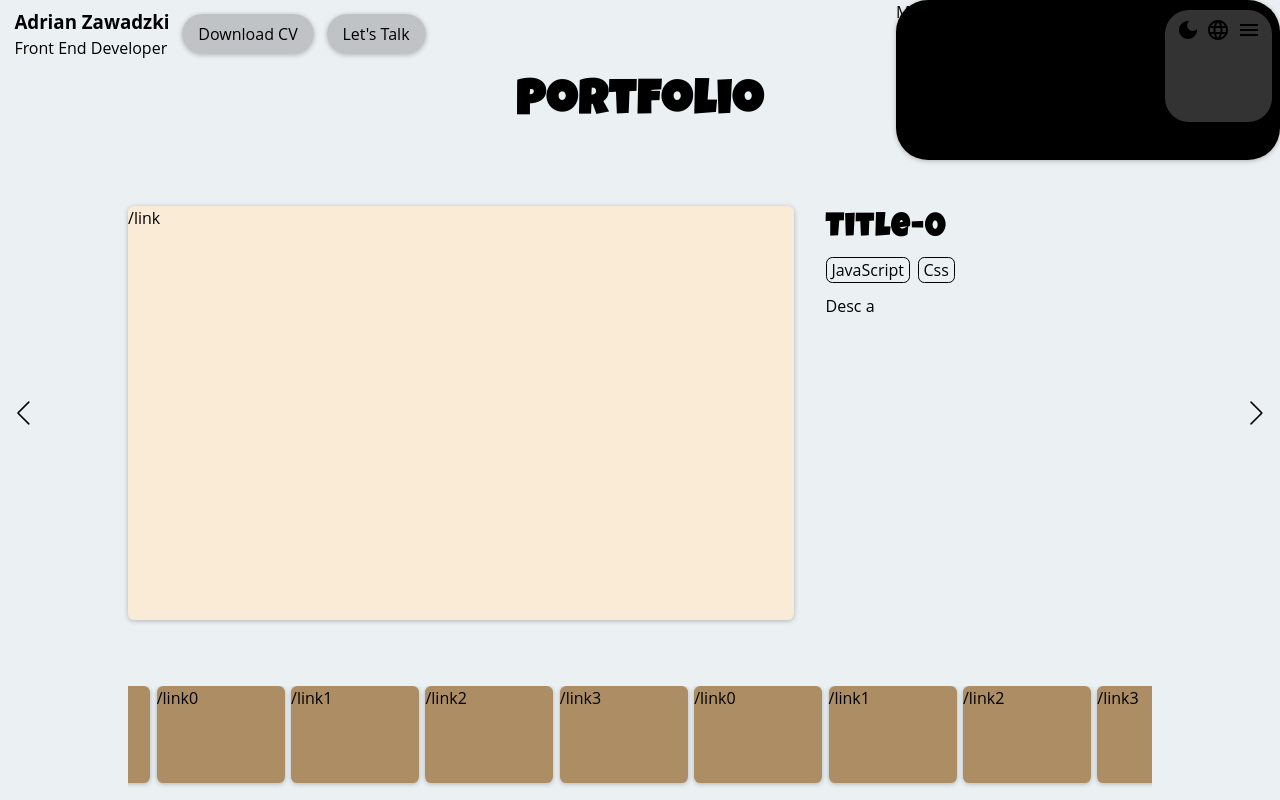
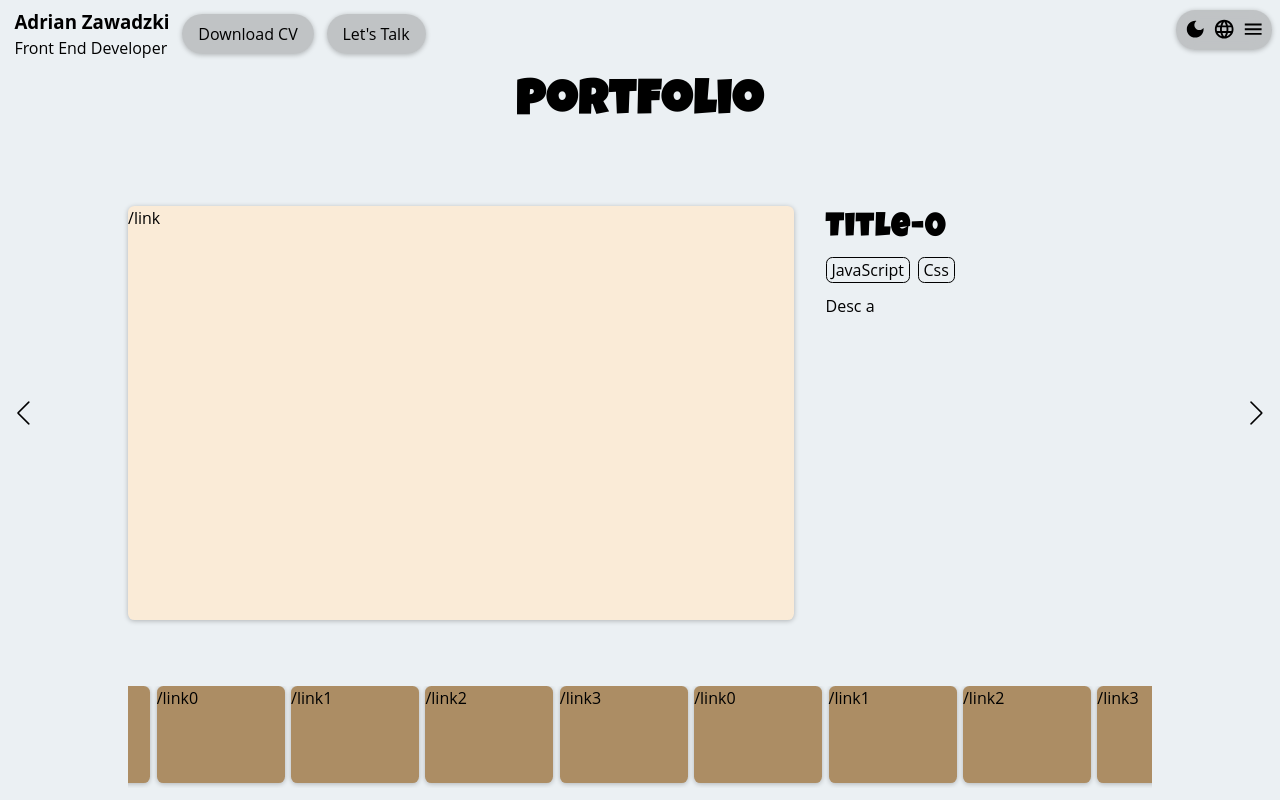
Before and after one commit to Adek236/Portfolio-website, a React (Create React App) app: page / in a window 1280 px wide. Shown: the top 800 px of the page. Built offline with nearby package versions, Linux system fonts and the light colour scheme.

Commit message:
Navigation animation added.

```diff
--- a/src/App.js
+++ b/src/App.js
@@ -1,6 +1,6 @@
 import { useState } from "react";
 import data from "../src/database/database";
-import { useCycle } from "framer-motion";
+// import { useCycle } from "framer-motion";
 
 //components
 import Layout from "./components/Layout/Layout";
@@ -10,7 +10,7 @@ import Main from "./components/Main/Main";
 import Footer from "./components/Footer/Footer";
 import Button from "./components/Button/Button";
 import Logo from "./components/Logo/Logo";
-import Modal from "./components/Modal/Modal"
+// import Modal from "./components/Modal/Modal"
 
 //pages
 import About from "./pages/About/About";
@@ -18,26 +18,18 @@ import Skills from "./pages/Skills/Skills";
 import Projects from "./pages/Projects/Projects";
 import Contact from "./pages/Contact/Contact";
 
-//assets
-import ChatIcon from "@mui/icons-material/Chat";
-import FileDownloadIcon from "@mui/icons-material/FileDownload";
-
 function App() {
-  const [isModalOpen, toggleModal] = useCycle(false,true);
+  // const [isModalOpen, toggleModal] = useCycle(false,true);
   // eslint-disable-next-line
   const [lang, setLang] = useState("en");
   return (
     <Layout>
-      <Modal isModalOpen={isModalOpen}/>
+      {/* <Modal isModalOpen={isModalOpen}/> */}
       <Header>
         <Logo data={data[lang].logo} />
-        <Button data={data[lang].buttons[0]}>
-          <FileDownloadIcon />
-        </Button>
-        <Button data={data[lang].buttons[1]}>
-          <ChatIcon />
-        </Button>
-        <Navigation toggleModal={toggleModal}/>
+        <Button data={data[lang].buttons[0]} />
+        <Button data={data[lang].buttons[1]} />
+        <Navigation/>
       </Header>
       <Main>
         <Projects data={data[lang].projects}/>
--- a/src/components/Button/Button.js
+++ b/src/components/Button/Button.js
@@ -2,8 +2,8 @@ import React from "react";
 import "./Button.css";
 import { motion } from "framer-motion";
 
-const Button = ({ data, children, }) => {
-  const {shortTitle, longTitle, link} = data;
+const Button = ({ data }) => {
+  const {shortTitle, longTitle, link, icon} = data;
   return (
     <motion.div
       whileHover={{ scale: 1.1 }}
@@ -13,7 +13,7 @@ const Button = ({ data, children, }) => {
 
       <div className="button__short-title">
         {shortTitle ? shortTitle : ""}
-        {children}
+        {data.icon}
       </div>
       <div className="button__long-title">{longTitle}</div>
       <a
--- a/src/components/Header/Header.css
+++ b/src/components/Header/Header.css
@@ -17,7 +17,7 @@
 }
 @media (min-width: 615px) {
   .header > * svg {
-    font-size: 1.5rem;
+    font-size: 1.4rem;
   }
 }
 .header > div {
--- a/src/components/Header/Header.scss
+++ b/src/components/Header/Header.scss
@@ -4,9 +4,7 @@
   display: flex;
   align-items: center;
   padding: 0.5rem;
-  // position: sticky;
   top: 0;
-  // height: 3.5rem;
   width: 100%;
   z-index: 102;
   font-size: 0.75rem;
@@ -16,7 +14,7 @@
   > * svg {
     font-size: 1.2rem;
     @media (min-width: $newsBreakPointSmall) {
-        font-size: 1.5rem;
+        font-size: 1.4rem;
       }
   }
   > div {
--- a/src/components/Modal/Modal.js
+++ b/src/components/Modal/Modal.js
@@ -22,6 +22,7 @@ const variants = {
 };
 
 const Modal = ({ isModalOpen }) => {
+
   return (
     <motion.div
       className="modal"
--- a/src/components/Navigation/Navigation.css
+++ b/src/components/Navigation/Navigation.css
@@ -2,26 +2,37 @@
   position: fixed;
   right: 0.5rem;
   top: 0.6rem;
-  display: flex;
 }
 .navigation__icons {
+  height: 2.5rem;
+  width: 6rem;
   display: flex;
+  justify-content: center;
   padding: 0.5rem;
-  border-radius: 1.5rem;
+  border-radius: 1.2rem;
   -webkit-backdrop-filter: blur(10px);
           backdrop-filter: blur(10px);
   background-color: rgba(128, 128, 128, 0.4);
   box-shadow: 0px 1px 5px 0px rgba(0, 0, 0, 0.25);
 }
-.navigation__icons--open {
-  padding-bottom: 5rem;
-  transition: all 2s;
-}
 .navigation__icons > div {
   display: flex;
+  align-items: center;
+  height: 1.5rem;
   margin-inline: 0.2rem;
 }
 .navigation__icons > div:hover {
   cursor: pointer;
   scale: 1.05;
+}
+.navigation__menu {
+  position: absolute;
+  width: 100%;
+  top: 3rem;
+  display: flex;
+  flex-direction: column;
+  align-items: center;
+}
+.navigation__menu--hidden {
+  display: none;
 }/*# sourceMappingURL=Navigation.css.map */
--- a/src/components/Navigation/Navigation.js
+++ b/src/components/Navigation/Navigation.js
@@ -3,15 +3,68 @@ import MenuIcon from "@mui/icons-material/Menu";
 // import LightModeIcon from "@mui/icons-material/LightMode";
 import DarkModeIcon from "@mui/icons-material/DarkMode";
 import LanguageIcon from "@mui/icons-material/Language";
+import { motion, useCycle } from "framer-motion";
 
-const NavBar = ({ toggleModal, showModal, setShowModal, modalRef, navigationRef }) => {
-  // const toggleShowModal = () => {
-  //   setShowModal((prev) => !prev);
-  // };
+const variants = {
+  open: {
+    // opacity: 0,
+    width: "10rem",
+    height: "10rem",
+    transition: {
+      duration: 0.4,
+    },
+  },
+  closed: {
+    // opacity: 1,
+    width: "6rem",
+    height: "2.5rem",
+    transition: {
+      duration: 0.4,
+      delay: 0.5,
+    },
+  },
+};
 
+const menuVariants = {
+  open: {
+    transition: { staggerChildren: 0.07, delayChildren: 0.2 },
+    pointerEvents: "auto"
+  },
+  closed: {
+    transition: { staggerChildren: 0.05, staggerDirection: -1 },
+    pointerEvents: "none"
+  },
+};
+
+const menuItemVariants = {
+  open: {
+    y: 0,
+    opacity: 1,
+    transition: {
+      duration: 0.4,
+      ease: [0.6, 0.05, -0.01, 0.9],
+    },
+  },
+  closed: {
+    y: 50,
+    opacity: 0,
+    transition: {
+      duration: 0.4,
+      ease: [0.6, 0.05, -0.01, 0.9],
+    },
+  },
+};
+
+const NavBar = () => {
+  const [isModalOpen, toggleModal] = useCycle(false, true);
   return (
     <nav className="navigation" aria-label="Primary">
-      <div className="navigation__icons navigation__icons--open">
+      <motion.div
+        variants={variants}
+        initial="closed"
+        animate={isModalOpen ? "open" : "closed"}
+        className="navigation__icons"
+      >
         <div>
           <DarkModeIcon />
         </div>
@@ -22,7 +75,6 @@ const NavBar = ({ toggleModal, showModal, setShowModal, modalRef, navigationRef
           role="button"
           aria-label="Open modal"
           tabIndex="0"
-          // ref={navigationRef}
           onClick={() => toggleModal()}
           // onKeyDown={(e) => {
           //   if (e.key === "Enter") {
@@ -35,9 +87,19 @@ const NavBar = ({ toggleModal, showModal, setShowModal, modalRef, navigationRef
         >
           <MenuIcon />
         </div>
-      </div>
+      </motion.div>
+      <motion.ul
+        initial="closed"
+        animate={isModalOpen ? "open" : "closed"}
+        variants={menuVariants}
+        className="navigation__menu"
+      >
+        {[1, 1, 1, 1].map((e, i) => {
+          return <motion.li variants={menuItemVariants}><a href="/">elo</a></motion.li>;
+        })}
+      </motion.ul>
     </nav>
   );
-}
+};
 
 export default NavBar;
--- a/src/components/Navigation/Navigation.scss
+++ b/src/components/Navigation/Navigation.scss
@@ -4,22 +4,22 @@
   position: fixed;
   right: 0.5rem;
   top: 0.6rem;
-  display: flex;
-  // align-items: flex-start;
-  // justify-content: flex-start;
+  // display: flex;
   &__icons {
+    height: 2.5rem;
+    width: 6rem;
     display: flex;
+    // align-items: center;
+    justify-content: center;
     padding: 0.5rem;
-    border-radius: 1.5rem;
+    border-radius: 1.2rem;
     backdrop-filter: blur(10px);
     background-color: $bgColorThird;
     box-shadow: 0px 1px 5px 0px rgba(0, 0, 0, 0.25);
-    &--open {
-      padding-bottom: 5rem;
-      transition: all 2s;
-    }
     > div {
       display: flex;
+      align-items: center;
+      height: 1.5rem;
       margin-inline: 0.2rem;
       &:hover {
         cursor: pointer;
@@ -27,4 +27,42 @@
       }
     }
   }
+  &__menu {
+    position: absolute;
+    width: 100%;
+    top: 3rem;
+    display: flex;
+    flex-direction: column;
+    align-items: center;
+    &--hidden {
+      display: none;
+    }
+  }
 }
+// .navigation {
+//   position: fixed;
+//   right: 0.5rem;
+//   top: 0.6rem;
+//   display: flex;
+//   &__icons {
+//     height: 2.5rem;
+//     width: 6rem;
+//     display: flex;
+//     justify-content: flex-end;
+//     padding: 0.5rem;
+//     border-radius: 1.2rem;
+//     backdrop-filter: blur(10px);
+//     background-color: $bgColorThird;
+//     box-shadow: 0px 1px 5px 0px rgba(0, 0, 0, 0.25);
+//     > div {
+//       display: flex;
+//       align-items: flex-start;
+//       height: 1.5rem;
+//       margin-inline: 0.2rem;
+//       &:hover {
+//         cursor: pointer;
+//         scale: 1.05;
+//       }
+//     }
+//   }
+// }
--- a/src/database/database.js
+++ b/src/database/database.js
@@ -1,4 +1,7 @@
+// icons
 import SportsEsportsIcon from '@mui/icons-material/SportsEsports';
+import ChatIcon from "@mui/icons-material/Chat";
+import FileDownloadIcon from "@mui/icons-material/FileDownload";
 
 const data = {
   en: {
@@ -11,11 +14,13 @@ const data = {
         shortTitle: "CV",
         longTitle: "Download CV",
         link: "/",
+        icon: <FileDownloadIcon/>
       },
       {
         shortTitle: "",
         longTitle: "Let's Talk",
         link: "/",
+        icon: <ChatIcon/>
       },
     ],
     projects: {
```
Also changed, not shown: 2 other files (tests, documents, lock files or other folders).
